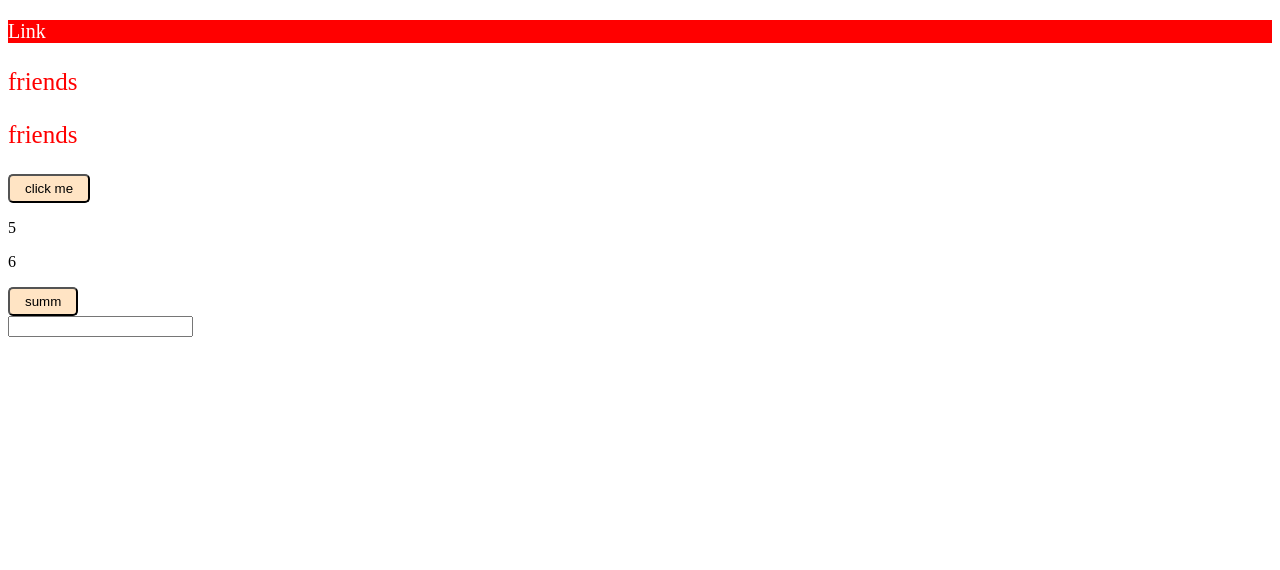
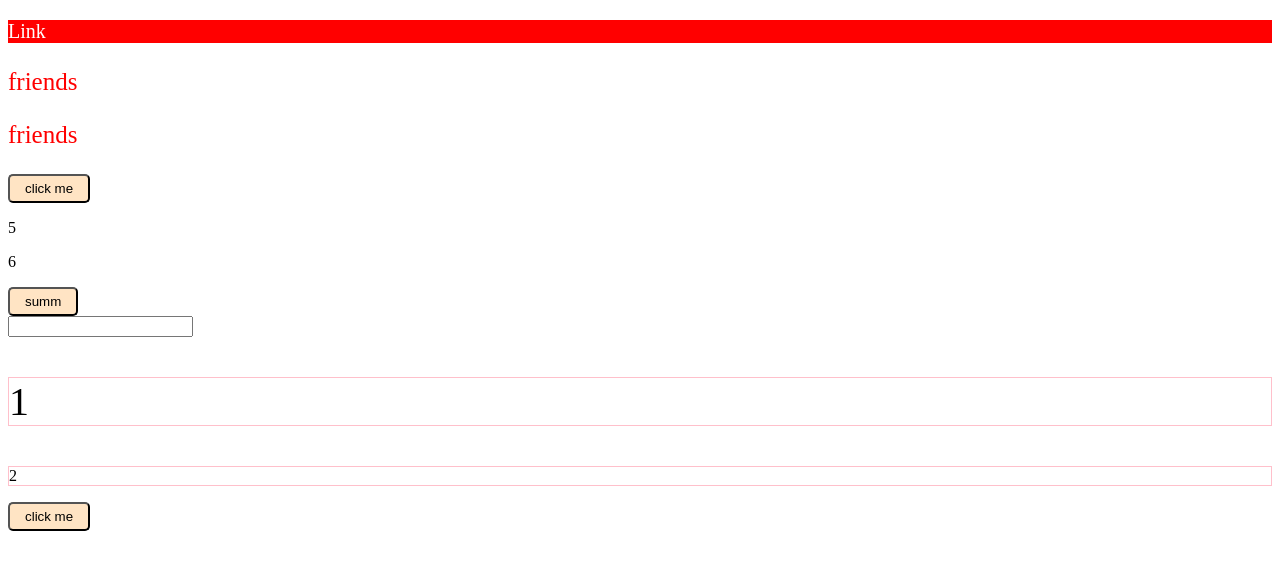
Before and after one commit to IrynaSutormina/test2, a website: page index.html in a window 1280 px wide. Drawn offline with Linux system fonts and the light colour scheme; files that its build step writes are made by us from their sources.

Commit message:
yefr/homeWork

```diff
--- a/index.html
+++ b/index.html
@@ -24,6 +24,12 @@
         <input type="text" class="enter-text">
         <div class="wrapper"></div>
     </section>
-<!-- <script src="src/js/Yefr.js"></script> -->
+    <section>
+        <div id="block">
+            <p>1</p>
+            <p class="paragraph">2</p>
+            <button>click me</button>
+        </div>
+    </section>
 </body>
 </html>
--- a/src/js/Yefr.js
+++ b/src/js/Yefr.js
@@ -1,3 +1,4 @@
+document.addEventListener('DOMContentLoaded', ()=>{
 // let myButton = document.querySelector(".button");
 // let body = document.querySelector('body');
 
@@ -6,3 +7,21 @@
 // function first () {
 //   body.classList.toggle('bg-red');
 // }
+// console.log(firstParBlock)
+
+ let firstParagraphBlock = document.querySelector('#block').querySelector('p');
+ console.log(firstParagraphBlock);
+
+ let exercise2 = document.querySelector('#block').querySelectorAll('p');
+ exercise2.forEach((e)=>{
+  e.classList.add('new-text');
+ })
+
+ let exercise3 = document.querySelector('#block').querySelectorAll('p');
+ exercise3.forEach((e)=>{
+  e.classList.toggle('paragraph');
+ })
+
+ let exercise4 = document.querySelector('.paragraph');
+ exercise4.style.fontSize = "40px";
+})
--- a/src/js/main.js
+++ b/src/js/main.js
@@ -19,10 +19,10 @@ if (element.classList.contains('text')) {
     element.classList.add('text');
 }
 
-let allElement = document.querySelectorAll('p');
-allElement.forEach((e)=>{
-    e.classList.add('forEach');
-})
+//let allElement = document.querySelectorAll('p');
+//allElement.forEach((e)=>{
+//    e.classList.add('forEach');
+//})
 // element.setAttribute("style", "background-color: red;");
 // element.setAttribute("style", "font-size: 10px;");
 
```
Also changed, not shown: dist/js/scripts.min.js, 1 other file.
